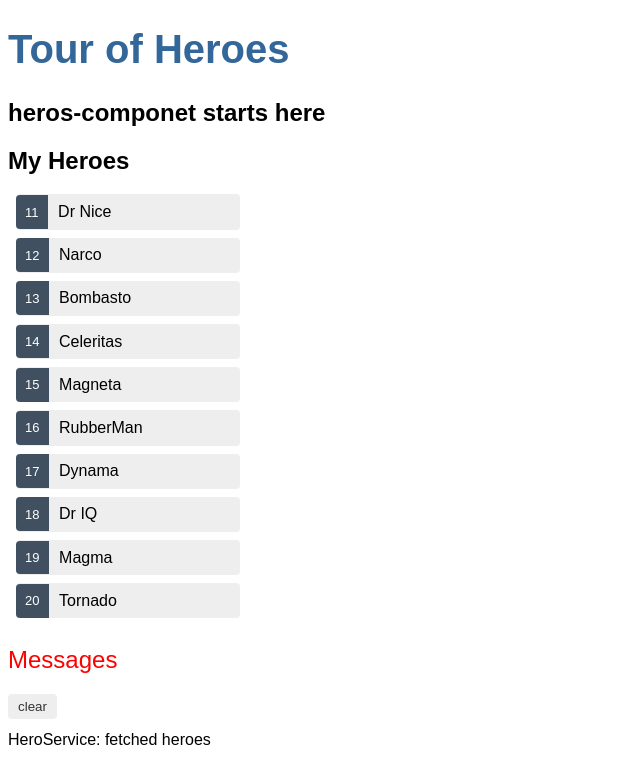
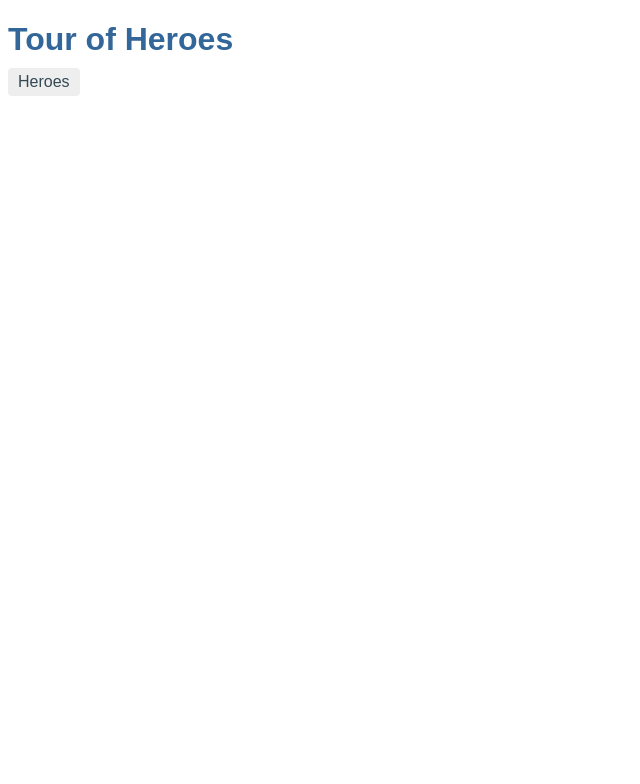
Before and after one commit to MartinaRia/angular-testing, an Angular app in the folder angular-tour-of-heroes/: page / in a window 1280 px wide. Shown: the top 784 px of the page, without its empty margins (0-640 px from the left). Built offline with nearby package versions, Linux system fonts and the light colour scheme.

Commit message:
Step5:https://angular.io/tutorial/toh-pt5#add-a-navigation-link-routerlink | partial complete up to here

```diff
--- a/angular-tour-of-heroes/src/app/app-routing.module.ts
+++ b/angular-tour-of-heroes/src/app/app-routing.module.ts
@@ -1,7 +1,10 @@
 import { NgModule } from '@angular/core';
-import { Routes, RouterModule } from '@angular/router';
+import { RouterModule, Routes } from '@angular/router';
+import { HeroesComponent } from './heroes/heroes.component';
 
-const routes: Routes = [];
+const routes: Routes = [
+  { path: 'heroes', component: HeroesComponent }
+];
 
 @NgModule({
   imports: [RouterModule.forRoot(routes)],
--- a/angular-tour-of-heroes/src/app/app.component.html
+++ b/angular-tour-of-heroes/src/app/app.component.html
@@ -1,3 +1,6 @@
 <h1>{{title}}</h1>
-<app-heroes></app-heroes>
+<nav>
+  <a routerLink="/heroes">Heroes</a>
+</nav>
+<router-outlet></router-outlet>
 <app-messages></app-messages>
--- a/angular-tour-of-heroes/src/app/app.component.scss
+++ b/angular-tour-of-heroes/src/app/app.component.scss
@@ -20,3 +20,32 @@
 * {
   font-family: Arial, Helvetica, sans-serif;
 }
+
+/* AppComponent's private CSS styles */
+h1 {
+  font-size: 2em;
+  margin-bottom: 0;
+}
+h2 {
+  font-size: 2em;
+  margin-top: 0;
+  padding-top: 0;
+}
+nav a {
+  padding: 5px 10px;
+  text-decoration: none;
+  margin-top: 10px;
+  display: inline-block;
+  background-color: #eee;
+  border-radius: 4px;
+}
+nav a:visited, a:link {
+  color: #334953;
+}
+nav a:hover {
+  color: #039be5;
+  background-color: #cfd8dc;
+}
+nav a.active {
+  color: #039be5;
+}
--- a/angular-tour-of-heroes/src/app/heroes/heroes.component.html
+++ b/angular-tour-of-heroes/src/app/heroes/heroes.component.html
@@ -1,5 +1,5 @@
 <!-- <p>heroes works!</p> -->
-<h2>heros-componet starts here</h2>
+<h2>Heros-componet starts here</h2>
 <!--
 <h3>- First step</h3>
 <h4>{{hero.name | uppercase}} Details</h4>
--- a/angular-tour-of-heroes/src/app/heroes/heroes.component.scss
+++ b/angular-tour-of-heroes/src/app/heroes/heroes.component.scss
@@ -1,3 +1,28 @@
+/* Application-wide Styles */
+h1 {
+  color: #369;
+  font-family: Arial, Helvetica, sans-serif;
+  font-size: 250%;
+}
+h2, h3 {
+  color: #444;
+  font-family: Arial, Helvetica, sans-serif;
+  font-weight: lighter;
+}
+body {
+  margin: 2em;
+}
+body, input[type="text"], button {
+  color: #333;
+  font-family: Cambria, Georgia;
+}
+/* everywhere else */
+* {
+  font-family: Arial, Helvetica, sans-serif;
+}
+
+
+
 /* HeroesComponent's private CSS styles */
 .container{
   display: flex;
```
